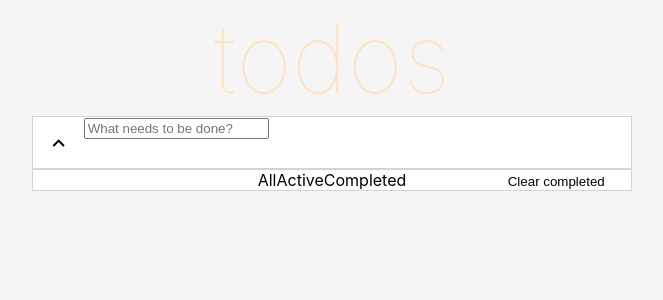
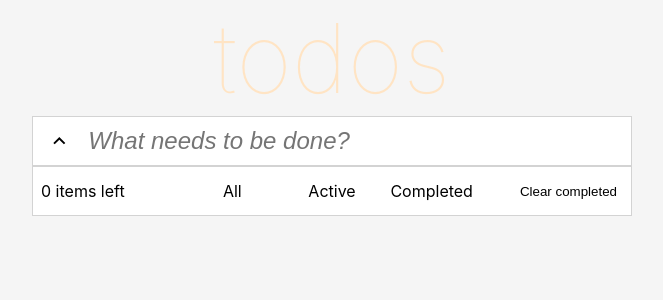
Before and after one commit to kkhyroe/todo, a React (Create React App) app: page / in a window 1280 px wide. Shown: the top 300 px of the page, without its empty margins (308-971 px from the left). Built offline with nearby package versions, Linux system fonts and the light colour scheme.

Commit message:
Update styles

```diff
--- a/src/App.css
+++ /dev/null
@@ -1,38 +0,0 @@
-.App {
-  text-align: center;
-}
-
-.App-logo {
-  height: 40vmin;
-  pointer-events: none;
-}
-
-@media (prefers-reduced-motion: no-preference) {
-  .App-logo {
-    animation: App-logo-spin infinite 20s linear;
-  }
-}
-
-.App-header {
-  background-color: #282c34;
-  min-height: 100vh;
-  display: flex;
-  flex-direction: column;
-  align-items: center;
-  justify-content: center;
-  font-size: calc(10px + 2vmin);
-  color: white;
-}
-
-.App-link {
-  color: #61dafb;
-}
-
-@keyframes App-logo-spin {
-  from {
-    transform: rotate(0deg);
-  }
-  to {
-    transform: rotate(360deg);
-  }
-}
--- a/src/App.tsx
+++ b/src/App.tsx
@@ -1,5 +1,4 @@
-import React, { useEffect, useState } from "react";
-import "./App.css";
+import React, { useState } from "react";
 import Header from "./components/Header";
 import styled from "styled-components";
 import Wrapper from "./components/Wrapper";
@@ -15,27 +14,29 @@ const Container = styled.div`
   padding: 0 1em;
   margin: 0 auto;
   height: 100vh;
+  text-align: center;
   display: flex;
   flex-flow: column;
 `;
 
 function App() {
-  const { store, addToStore, setStore, changeItemState } = useStore();
+  const { store, addToStore, clearCompleted, changeItemState } = useStore();
   const [displayList, setDisplayList] = useState(true);
   const [displayMode, setDisplayMode] = useState<DisplayMode>("all");
 
   const itemsLeft = store.filter((item) => !item.checked).length;
 
-  const onDisplayListClick = () => setDisplayList(!displayList);
+  const onDisplayListClick = (value?: boolean) =>
+    setDisplayList(value || !displayList);
 
   return (
-    <Container className="App">
+    <Container>
       <Header />
       <Wrapper>
         <Input
           addTodo={addToStore}
           displayState={displayList}
-          onButtonClick={onDisplayListClick}
+          onDisplayStateChange={onDisplayListClick}
         />
         {displayList && (
           <>
@@ -62,6 +63,7 @@ function App() {
             <BottomMenu
               itemsLeft={itemsLeft}
               changeMode={(value) => setDisplayMode(value)}
+              clearCompleted={clearCompleted}
             />
           </>
         )}
--- a/src/components/BottomMenu.tsx
+++ b/src/components/BottomMenu.tsx
@@ -5,8 +5,26 @@ import { DisplayMode } from "../types";
 const Container = styled.div`
   display: grid;
   grid-template-columns: 1fr 2fr 1fr;
-  //padding: 0.5em;
+  padding: 0 0.5em;
+  height: 3rem;
+  align-items: center;
   border-top: 1px solid lightgrey;
+
+  @media (max-width: 600px) {
+    padding: 0.5em;
+    display: flex;
+    flex-flow: column;
+    gap: 0.5rem;
+    height: fit-content;
+  }
+
+  & > div:first-child {
+    text-align: start;
+  }
+
+  & > div:last-child {
+    text-align: end;
+  }
 `;
 
 const Button = styled.button`
@@ -14,6 +32,19 @@ const Button = styled.button`
   border: none;
   outline: none;
   cursor: pointer;
+  transition: 500ms all;
+  height: 2rem;
+
+  &:hover {
+    background-color: linen;
+  }
+`;
+
+const InputsContainer = styled.div`
+  display: grid;
+  grid-template-columns: 1fr 1fr 1fr;
+  width: 100%;
+  gap: 0.5rem;
 `;
 
 const Input = styled.input`
@@ -22,25 +53,39 @@ const Input = styled.input`
 
 const Label = styled.label`
   cursor: pointer;
+  border-radius: 2px;
+  transition: 500ms all;
+  height: 2rem;
+  justify-content: center;
+  align-items: center;
+  display: flex;
+
+  &:hover {
+    background-color: linen;
+  }
+
+  &:has(input:checked) {
+    border: 1px solid bisque;
+  }
 `;
 
 const BottomMenu = ({
   itemsLeft,
   changeMode,
+  clearCompleted,
 }: {
   itemsLeft: number;
   changeMode: (value: DisplayMode) => void;
+  clearCompleted: () => void;
 }) => {
   return (
     <Container>
       <div>
-        {!!itemsLeft && (
-          <span>
-            {itemsLeft} {itemsLeft === 1 ? "item" : "items"} left
-          </span>
-        )}
+        <span>
+          {itemsLeft} {itemsLeft === 1 ? "item" : "items"} left
+        </span>
       </div>
-      <div>
+      <InputsContainer>
         <Label>
           <Input
             name="mode"
@@ -68,9 +113,9 @@ const BottomMenu = ({
           />
           <span>Completed</span>
         </Label>
-      </div>
+      </InputsContainer>
       <div>
-        <Button>Clear completed</Button>
+        <Button onClick={clearCompleted}>Clear completed</Button>
       </div>
     </Container>
   );
--- a/src/components/Input.tsx
+++ b/src/components/Input.tsx
@@ -4,6 +4,9 @@ import ExpandIcon from "../assets/expand_more.svg";
 
 const Container = styled.div`
   display: flex;
+  height: 3rem;
+  padding: 0 0.5em;
+  gap: 0.5em;
 `;
 
 const IconButton = styled.button<{ $active?: boolean }>`
@@ -11,40 +14,62 @@ const IconButton = styled.button<{ $active?: boolean }>`
   cursor: pointer;
   outline: none;
   border: none;
-  padding: 1em;
+  padding: 0.5em;
+  height: fit-content;
+  align-self: center;
   display: flex;
   transition: 500ms all;
   transform: ${(props) => (props.$active ? "rotate(-180deg)" : "none")};
 `;
 
+const Form = styled.form`
+  width: 100%;
+  display: flex;
+`;
+
+const InputContainer = styled.input`
+  width: 100%;
+  outline: none;
+  border: none;
+  font-size: x-large;
+
+  &::placeholder {
+    font-style: italic;
+  }
+`;
+
 const Input = ({
   addTodo,
-  onButtonClick,
+  onDisplayStateChange,
   displayState,
 }: {
   addTodo: (value: string) => void;
-  onButtonClick: () => void;
+  onDisplayStateChange: (value?: boolean) => void;
   displayState: boolean;
 }) => {
   const [value, setValue] = useState<string>("");
 
   return (
     <Container>
-      <IconButton onClick={onButtonClick} $active={displayState}>
+      <IconButton onClick={() => onDisplayStateChange()} $active={displayState}>
         <img src={ExpandIcon} alt="Dropdown Icon" />
       </IconButton>
-      <form
+      <Form
         onSubmit={(e) => {
           e.preventDefault();
-          addTodo(value);
+          if (value.trim()) {
+            addTodo(value);
+            onDisplayStateChange(true);
+            setValue("");
+          }
         }}
       >
-        <input
+        <InputContainer
           placeholder="What needs to be done?"
           value={value}
           onChange={(e) => setValue(e.target.value)}
         />
-      </form>
+      </Form>
     </Container>
   );
 };
--- a/src/components/TodoItem.tsx
+++ b/src/components/TodoItem.tsx
@@ -1,31 +1,48 @@
 import styled from "styled-components";
 import { TodoItemProps } from "../types";
-import CheckedIcon from "../assets/radio_button_checked.svg";
-import UnCheckedIcon from "../assets/radio_button_unchecked.svg";
+import { ReactComponent as CheckedIcon } from "../assets/radio_button_checked.svg";
+import { ReactComponent as UnCheckedIcon } from "../assets/radio_button_unchecked.svg";
 
 const Li = styled.li`
   list-style-type: none;
 `;
 
-const Label = styled.label`
+const Label = styled.label<{ $active?: boolean }>`
   display: flex;
-  font-size: 2em;
   cursor: pointer;
+  min-height: 3rem;
+  align-items: center;
+  gap: 0.5rem;
+  padding: 0 0.5rem;
+  overflow: hidden;
+
+  text-decoration: line-through;
+  text-decoration: ${(props) => (props.$active ? "line-trough" : "none")};
+  color: ${(props) => (props.$active ? "lightgrey" : "black")};
+
+  svg {
+    fill: ${(props) => (props.$active ? "lightgreen" : "lightcoral")};
+  }
 `;
 
 const Input = styled.input`
   display: none;
 `;
 
-const Icon = styled.img<{ $active?: boolean }>`
-  //color: lightgreen;
-  fill: lightgreen;
-  // text-decoration: ${(props) => (props.$active ? "line-trough" : "none")};
+const IconWrapper = styled.div`
+  padding: 0 0.5rem;
+  display: flex;
+  align-items: center;
+  align-self: start;
+  height: 3rem;
 `;
 
-const Text = styled.span<{ $active?: boolean }>`
-  text-decoration: line-through;
-  text-decoration: ${(props) => (props.$active ? "line-trough" : "none")};
+const Text = styled.div`
+  display: flex;
+  flex-wrap: wrap;
+  word-break: break-all;
+  text-align: left;
+  font-size: 1.5rem;
 `;
 
 const TodoItem = ({
@@ -37,18 +54,16 @@ const TodoItem = ({
 }) => {
   return (
     <Li>
-      <Label>
-        {item.checked ? (
-          <Icon src={CheckedIcon} alt="Checked Icon" $active />
-        ) : (
-          <Icon src={UnCheckedIcon} alt="Unchecked Icon" />
-        )}
+      <Label $active={item.checked}>
+        <IconWrapper>
+          {item.checked ? <CheckedIcon /> : <UnCheckedIcon />}
+        </IconWrapper>
         <Input
           checked={item.checked}
           type="checkbox"
           onChange={() => changeItemState(item.id)}
         />
-        <Text $active={item.checked}>{item.text}</Text>
+        <Text>{item.text}</Text>
       </Label>
     </Li>
   );
--- a/src/components/TodoList.tsx
+++ b/src/components/TodoList.tsx
@@ -1,6 +1,4 @@
 import styled from "styled-components";
-import TodoItem from "./TodoItem";
-import { TodoItemProps } from "../types";
 import { ReactNode } from "react";
 
 const List = styled.ul`
--- a/src/store.ts
+++ b/src/store.ts
@@ -19,7 +19,8 @@ export const useStore = () => {
       [...store].concat({ id: uniqueId(), text: value, checked: false }),
     );
 
-  const clearStore = () => setStore([]);
+  const clearCompleted = () =>
+    setStore([...store].filter((item) => !item.checked));
 
   const changeItemState = (id: number) =>
     setStore(
@@ -29,5 +30,5 @@ export const useStore = () => {
       }),
     );
 
-  return { store, addToStore, clearStore, setStore, changeItemState };
+  return { store, addToStore, clearCompleted, setStore, changeItemState };
 };
```
Also changed, not shown: src/logo.svg (deleted).
